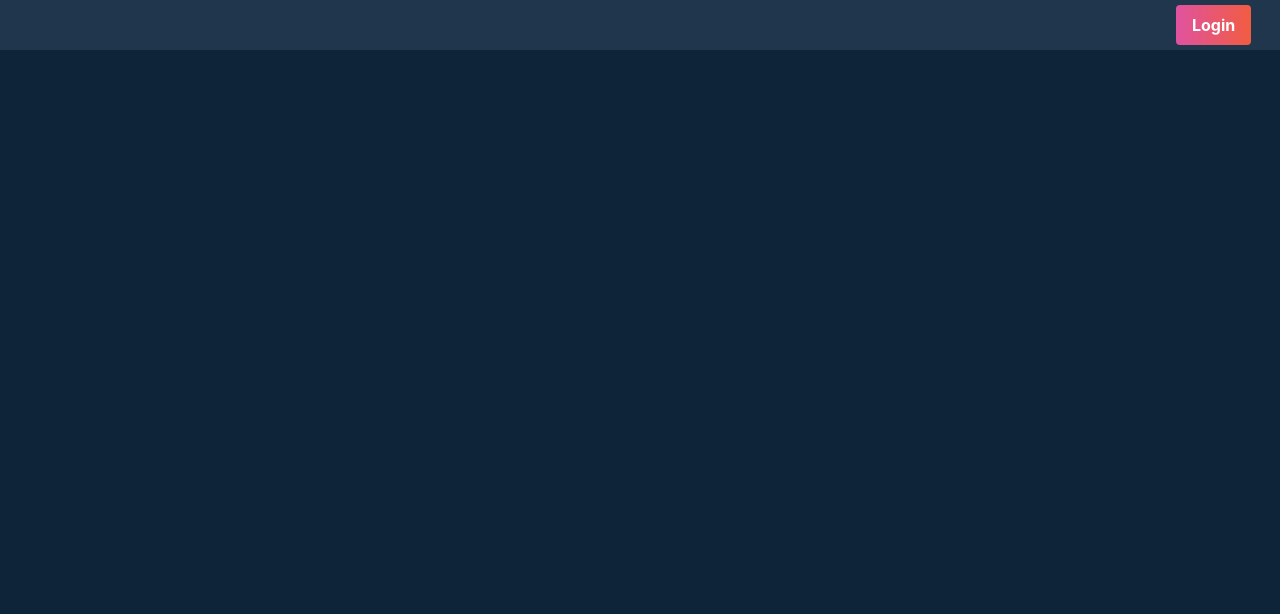
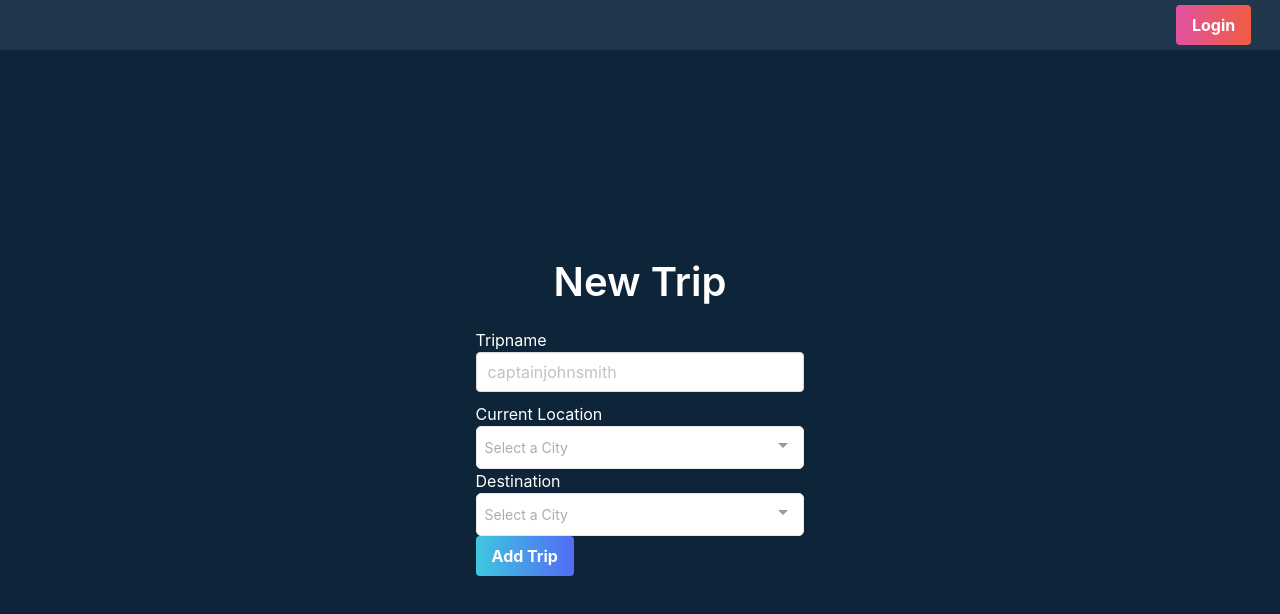
Before and after one commit to nandusri/MyTripPlanner-FE-, a Vue app: page /add-trip in a window 1280 px wide. Shown: the top 614 px of the page. Built offline with nearby package versions, Linux system fonts and the light colour scheme; no server answers.

Commit message:
AddTrip Functionality Implemented

```diff
--- a/package.json
+++ b/package.json
@@ -11,6 +11,7 @@
     "axios": "^0.20.0",
     "core-js": "^3.6.5",
     "vue": "^2.6.11",
+    "vue-multiselect": "^2.1.6",
     "vue-router": "^3.2.0",
     "vuex": "^3.4.0"
   },
--- a/src/components/AppNav.vue
+++ b/src/components/AppNav.vue
@@ -26,6 +26,7 @@ export default {
       this.$http.post('users/logout/')
       .then(() => {
           localStorage.clear();
+          this.$router.push({ name: 'Login' })
         })
       .catch(err => {
         this.error = err.response.data.error
--- a/src/router/index.js
+++ b/src/router/index.js
@@ -5,6 +5,7 @@ import Registration from "../views/Registration.vue";
 import UserProf from "../views/UserProfileView.vue";
 import Trips from "../views/Trips.vue";
 import Dashboard from "../views/Dashboard.vue";
+import AddTrip from "../views/AddTrip.vue";
 
 Vue.use(VueRouter);
 
@@ -48,6 +49,11 @@ const routes = [
     name: "Dashboard",
     component: Dashboard
   },
+  {
+    path: "/add-trip",
+    name: "AddTrip",
+    component: AddTrip
+  },
 ];
 
 const router = new VueRouter({
--- /dev/null
+++ b/src/views/AddTrip.vue
@@ -0,0 +1,98 @@
+<template>
+  <div class="container">
+    <div class="columns">
+      <div class="column">
+        <h1 class="title is-2 has-text-white has-text-centered">New Trip</h1>
+        <form class="auth-form" @submit.prevent="addTrip">
+          <label for="name">Tripname</label>
+          <input
+            v-model="trip.trip_name"
+            type="text"
+            name="trip_name"
+            class="input"
+            placeholder="captainjohnsmith"
+          />
+          <label for="name">Current Location</label>
+          <multiselect
+          v-model="trip.source_city"
+          :options="cities"
+          :show-labels="false"
+          track-by="id"
+          label="city_name"
+          placeholder="Select a City"
+        ></multiselect>
+
+          <label for="email">Destination</label>
+          <multiselect
+          v-model="trip.destination_city"
+          :options="cities"
+          :show-labels="false"
+          track-by="id"
+          label="city_name"
+          placeholder="Select a City"
+        ></multiselect>
+
+          <button type="submit" name="button" class="button btn-primary">Add Trip</button>
+
+          <p class="has-text-danger">{{ error }}</p>
+        </form>
+      </div>
+    </div>
+  </div>
+</template>
+
+<script>
+import Multiselect from 'vue-multiselect'
+export default {
+  components: { Multiselect },
+  data() {
+    return {
+        trip:{
+        trip_name: "",
+        source_city: "",
+        destination_city:""
+        },
+        error: null,
+        cities: []
+    }
+  },
+  created() {
+        this.getCities()
+    },
+  computed: {
+    currentUserId: function () {
+      var user = JSON.parse(localStorage.getItem('user'))
+      return user.id
+    }
+    },
+  methods: {
+    addTrip() {
+        this.$http.post('mytrip/trips/',{
+            user: this.currentUserId,
+            trip_name: this.trip.trip_name,
+            source_city_id: this.trip.source_city.id,
+            destination_city_id: this.trip.destination_city.id
+        })
+        .then((response) => {
+          console.log('response',response);
+          this.$router.push({ name: 'Trips' })
+        })
+        .catch(err => {
+          this.error = err.response.data.error
+        })
+    },
+    getCities() {
+        this.$http.get('mytrip/cities/')
+        .then((res) => {
+            this.cities = res.data
+            })
+        .catch(err => {
+            this.error = err.response.data.error
+        })
+    },
+  }
+}
+</script>
+<style src="vue-multiselect/dist/vue-multiselect.min.css"></style>
+<style scoped>
+</style>
--- a/src/views/Trips.vue
+++ b/src/views/Trips.vue
@@ -1,5 +1,6 @@
 <template>
   <div class="container">
+    <router-link  to="/add-trip" class="button btn-secondary">Add Trip</router-link>
     <div class="columns">
         <div v-for="trip in TripDetails" :key="trip.name" class="column">
             <div style="margin-bottom:20px" class="card">
```
Also changed, not shown: 1 other file (tests, documents, lock files or other folders).
